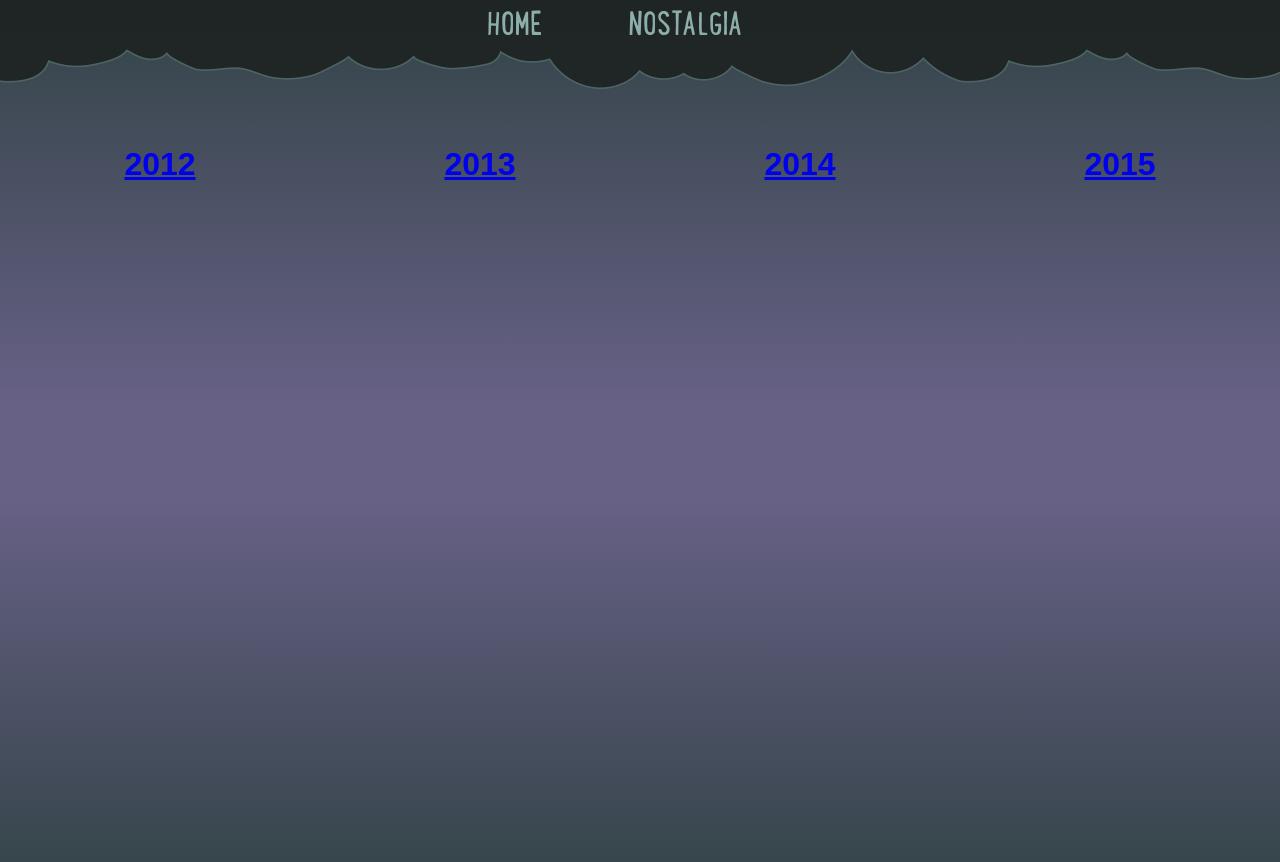
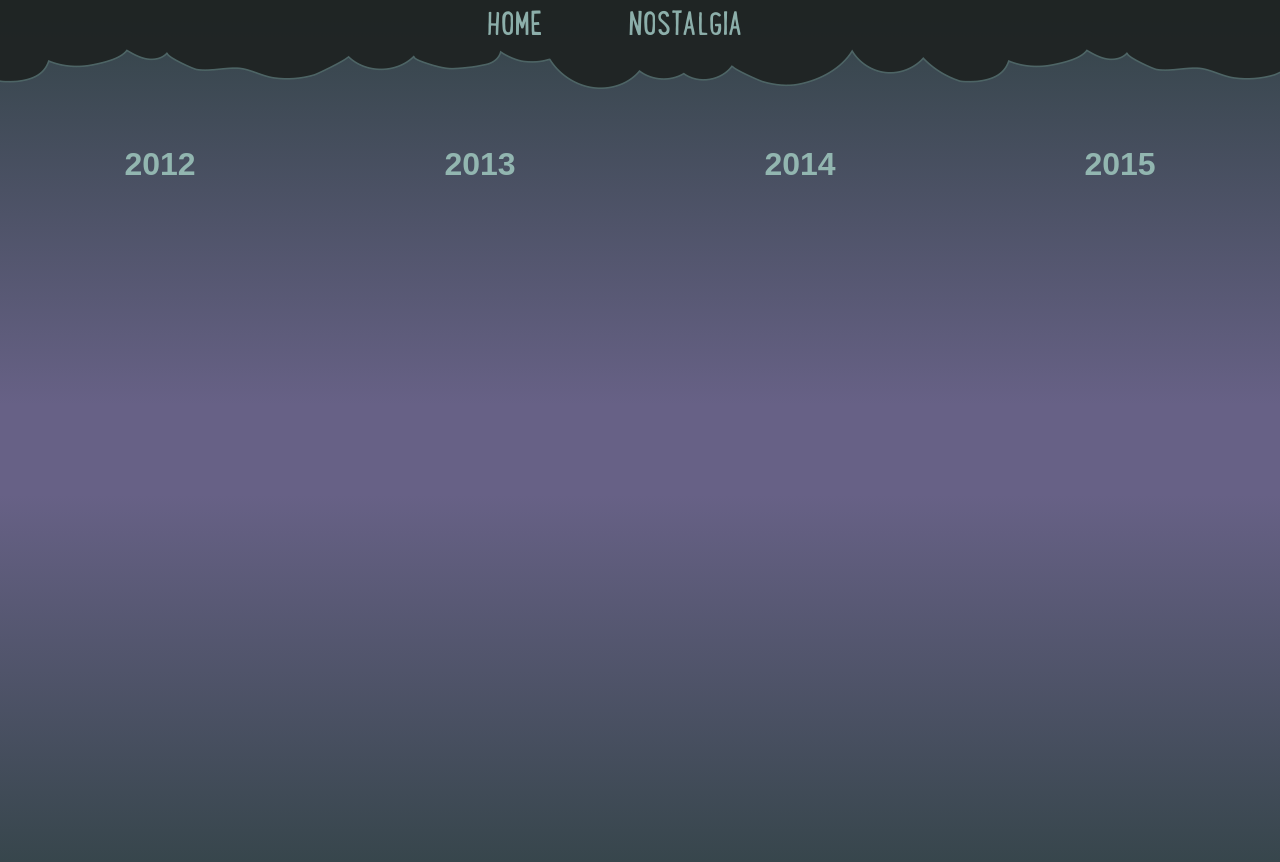
Before and after one commit to mightymuke/codemania.github.io, a Jekyll site: the page built from nostalgia.md, in a window 1280 px wide. Shown: the top 862 px of the page. Built offline with Jekyll 4.4.1, drawn with Linux system fonts in a browser that asks for light colours; nearby versions of some CDN libraries; some web fonts are replaced.

Commit message:
eww. ugly links ugly links!!

```diff
--- a/stylesheets/styles.css
+++ b/stylesheets/styles.css
@@ -54,14 +54,16 @@ p {
   font-size: 1.5em;
   padding-left: 15px;
   padding-right: 15px;
-  color: #92b6b0;
-  text-decoration: none;
 }
 #menu a .large {
   font-size: 24px;
 }
-#menu a:hover,
-#menu a:active {
+a {
+  color: #92b6b0;
+  text-decoration: none;
+}
+a:hover,
+a:active {
   color: #ffdb0a;
 }
 .center {
```
Also changed, not shown: stylesheets/layout.less (+8 -5 lines).
